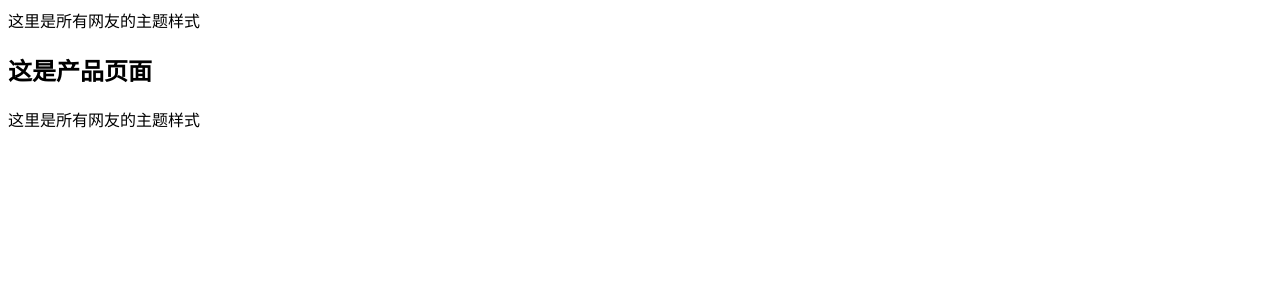
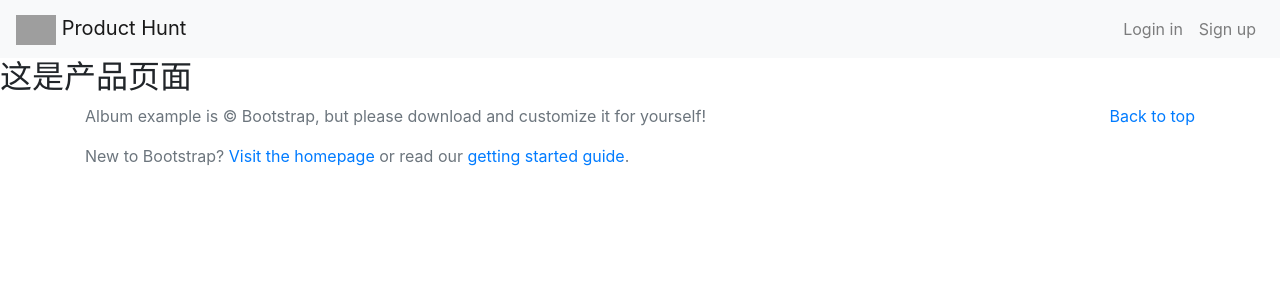
Before and after one commit to YeHuScholar/product_hunt, a Django app: page / in a window 1280 px wide. Shown: the top 300 px of the page. Run offline with Django 3.2, Linux system fonts and the light colour scheme; some libraries are stand-ins or nearby versions; grey boxes are pictures that could not be loaded.

Commit message:
简单的制作了主题样式
使用了Bootstrap模板

```diff
--- a/ph/settings.py
+++ b/ph/settings.py
@@ -121,3 +121,9 @@ USE_TZ = True
 # https://docs.djangoproject.com/en/2.2/howto/static-files/
 
 STATIC_URL = '/static/'
+
+STATIC_ROOT = os.path.join(BASE_DIR, 'static')
+
+STATIC_DIRS = [
+    os.path.join(BASE_DIR, 'products/static'),
+]
--- a/templates/theme.html
+++ b/templates/theme.html
@@ -1,7 +1,57 @@
-这里是所有网友的主题样式
+<!doctype html>
+<html lang="en">
+  {% load staticfiles %}
+  <head>
+    <meta charset="utf-8">
+    <meta name="viewport" content="width=device-width, initial-scale=1, shrink-to-fit=no">
+    <meta name="description" content="">
+    <meta name="author" content="Mark Otto, Jacob Thornton, and Bootstrap contributors">
+    <meta name="generator" content="Jekyll v3.8.5">
+    <title>Album example · Bootstrap</title>
 
-{% block content %}
+    <link rel="canonical" href="https://getbootstrap.com/docs/4.3/examples/album/">
 
-{% endblock content %}
+    <!-- Bootstrap core CSS -->
+    <link rel="stylesheet" href="https://stackpath.bootstrapcdn.com/bootstrap/4.3.1/css/bootstrap.min.css" integrity="sha384-ggOyR0iXCbMQv3Xipma34MD+dH/1fQ784/j6cY/iJTQUOhcWr7x9JvoRxT2MZw1T" crossorigin="anonymous">
 
-这里是所有网友的主题样式
+
+
+  </head>
+  <body>
+        <nav class="navbar navbar-expand-lg navbar-light bg-light">
+          <a class="navbar-brand" href="#">
+              <img src=" {% static "logo_p.png" %} " height="30">
+              Product Hunt
+          </a>
+          <button class="navbar-toggler" type="button" data-toggle="collapse" data-target="#navbarNav" aria-controls="navbarNav" aria-expanded="false" aria-label="Toggle navigation">
+            <span class="navbar-toggler-icon"></span>
+          </button>
+          <div class="collapse navbar-collapse" id="navbarNav">
+            <ul class="navbar-nav ml-auto">
+              <li class="nav-item">
+                <a class="nav-link" href="#">Login in</a>
+              </li>
+              <li class="nav-item">
+                <a class="nav-link" href="#">Sign up</a>
+              </li>
+            </ul>
+          </div>
+        </nav>
+        {% block content %}
+
+        {% endblock content %}
+
+        <footer class="text-muted">
+          <div class="container">
+            <p class="float-right">
+              <a href="#">Back to top</a>
+            </p>
+            <p>Album example is &copy; Bootstrap, but please download and customize it for yourself!</p>
+            <p>New to Bootstrap? <a href="https://getbootstrap.com/">Visit the homepage</a> or read our <a href="/docs/4.3/getting-started/introduction/">getting started guide</a>.</p>
+          </div>
+        </footer>
+        <script src="https://code.jquery.com/jquery-3.3.1.slim.min.js" integrity="sha384-q8i/X+965DzO0rT7abK41JStQIAqVgRVzpbzo5smXKp4YfRvH+8abtTE1Pi6jizo" crossorigin="anonymous"></script>
+        <script src="https://cdnjs.cloudflare.com/ajax/libs/popper.js/1.14.7/umd/popper.min.js" integrity="sha384-UO2eT0CpHqdSJQ6hJty5KVphtPhzWj9WO1clHTMGa3JDZwrnQq4sF86dIHNDz0W1" crossorigin="anonymous"></script>
+        <script src="https://stackpath.bootstrapcdn.com/bootstrap/4.3.1/js/bootstrap.min.js" integrity="sha384-JjSmVgyd0p3pXB1rRibZUAYoIIy6OrQ6VrjIEaFf/nJGzIxFDsf4x0xIM+B07jRM" crossorigin="anonymous"></script>
+  </body>
+</html>
```
